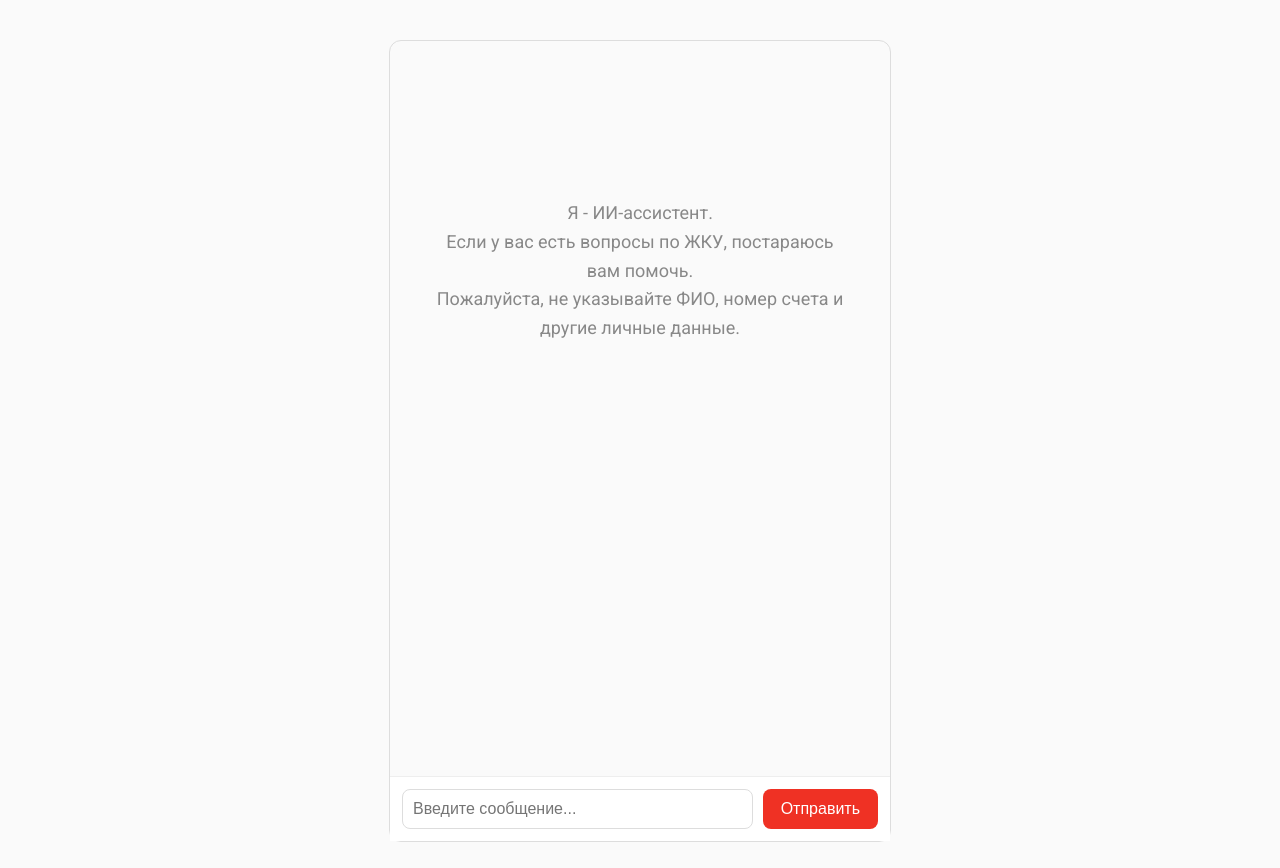
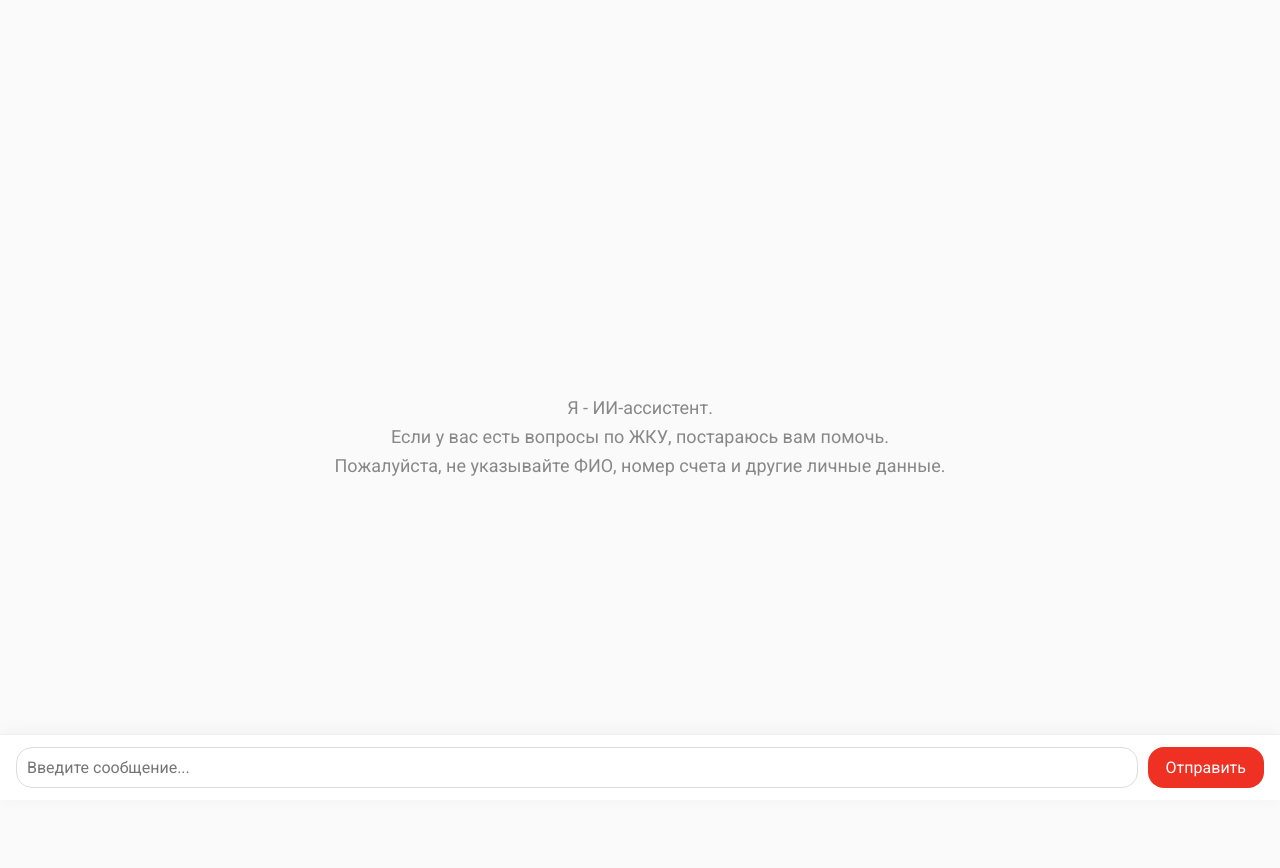
Before and after one commit to prosvetlenniybt/ghk-test, a React (Create React App) app in the folder frontend/: page / in a window 1280 px wide. Shown: the top 868 px of the page. After the commit the page ends 800 px from the top, so only its background shows below. Built offline with nearby package versions, Linux system fonts and the light colour scheme.

Commit message:
UI: убран контейнер, чат и поле ввода на весь экран, современный мобильный вид

```diff
--- a/frontend/src/Chat.css
+++ b/frontend/src/Chat.css
@@ -1,38 +1,33 @@
 body {
+  min-height: 100vh;
   background: #fafafa;
+  font-family: 'Roboto', Arial, sans-serif;
+  margin: 0;
+  padding: 0;
+}
+
+.chat-window {
+  position: absolute;
+  top: 0;
+  left: 0;
+  right: 0;
+  bottom: 70px;
+  overflow-y: auto;
+  padding: 20px 16px;
+  display: flex;
+  flex-direction: column;
+  gap: 10px;
   font-family: 'Roboto', Arial, sans-serif;
 }
 
-.chat-container {
-  max-width: 500px;
-  margin: 40px auto;
-  border: 1px solid #ddd;
-  border-radius: 12px;
-  display: flex;
-  flex-direction: column;
-  height: 80vh;
-  background: #fafafa;
-}
-
-.chat-window {
-  flex: 1;
-  padding: 20px;
-  overflow-y: auto;
-  display: flex;
-  flex-direction: column;
-  gap: 10px;
-  justify-content: flex-start;
-  align-items: stretch;
-}
-
 .chat-bubble {
-  max-width: 70%;
   padding: 12px 16px;
-  border-radius: 18px;
+  border-radius: 16px;
   font-size: 16px;
   line-height: 1.6;
   word-break: break-word;
   white-space: pre-line;
+  font-family: 'Roboto', Arial, sans-serif;
 }
 
 .chat-bubble.user {
@@ -50,28 +45,40 @@ body {
 .chat-input {
   display: flex;
   border-top: 1px solid #eee;
-  padding: 12px;
+  padding: 12px 16px;
   background: #fff;
+  position: fixed;
+  left: 0;
+  bottom: 0;
+  width: 100vw;
+  box-shadow: 0 -2px 16px 0 rgba(0,0,0,0.04);
+  z-index: 10;
+  box-sizing: border-box;
+  font-family: 'Roboto', Arial, sans-serif;
 }
 
 .chat-input input {
   flex: 1;
   padding: 10px;
   border: 1px solid #ddd;
-  border-radius: 8px;
+  border-radius: 16px;
   font-size: 16px;
+  margin-right: 10px;
+  box-sizing: border-box;
+  font-family: 'Roboto', Arial, sans-serif;
 }
 
 .chat-input button {
-  margin-left: 10px;
   padding: 10px 18px;
   border: none;
-  border-radius: 8px;
+  border-radius: 16px;
   background: #EF3124;
   color: #fff;
   font-size: 16px;
   cursor: pointer;
   transition: background 0.2s;
+  box-sizing: border-box;
+  font-family: 'Roboto', Arial, sans-serif;
 }
 
 .chat-input button:disabled {
```
